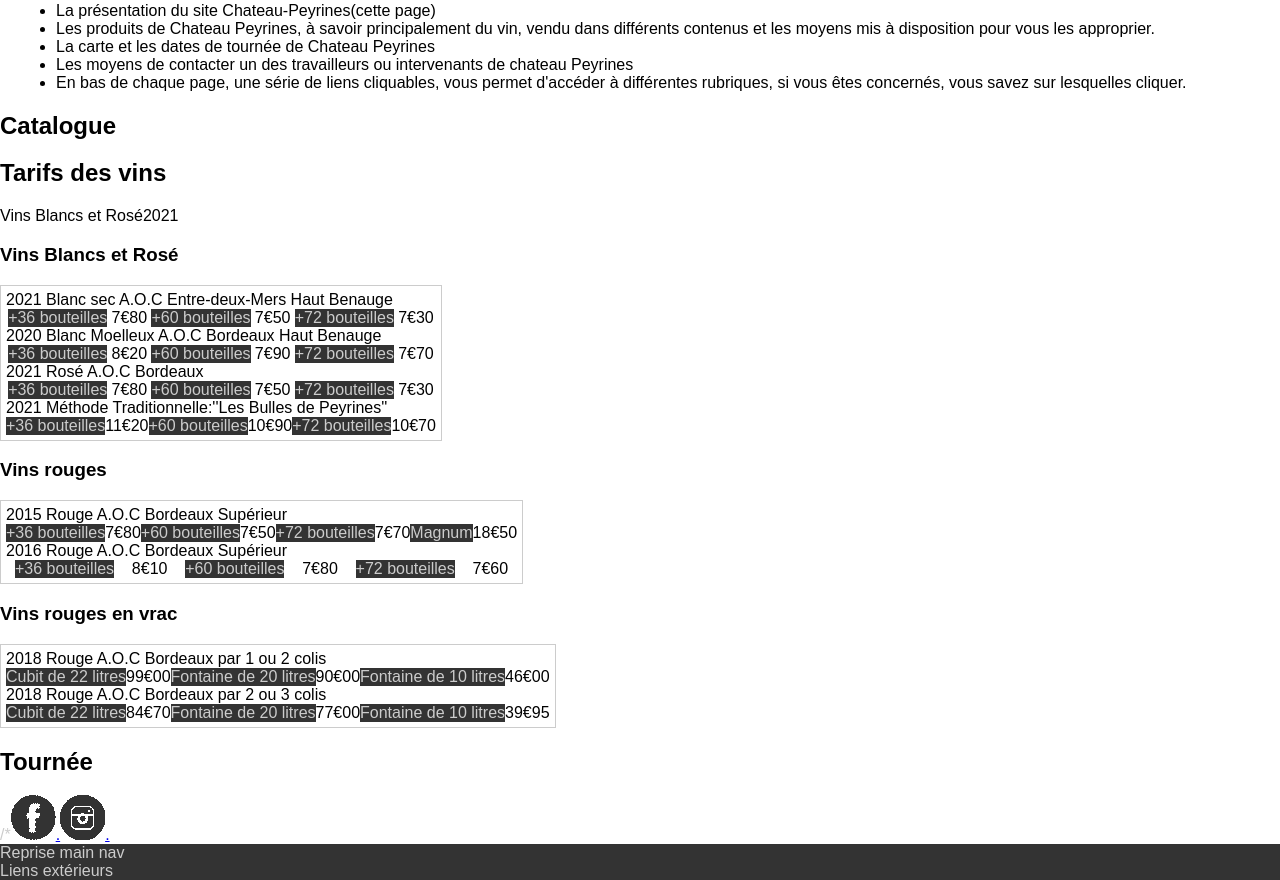
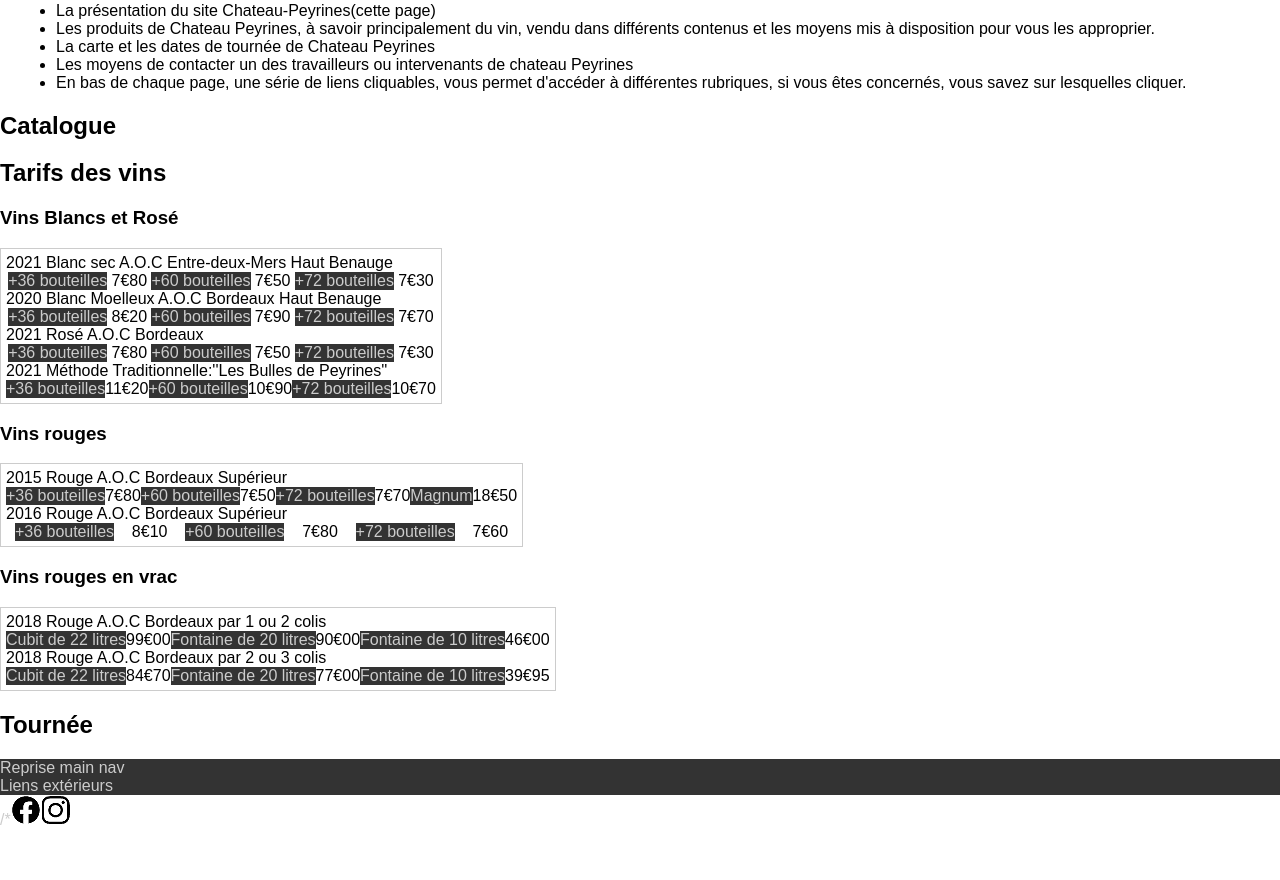
Before and after one commit to wawatusee/chateau-peyrines_json, a PHP site: page /public/index.php in a window 1280 px wide. Shown: the part 276-1156 px from the top of the page. After the commit the page ends 1101 px from the top, so only its background shows below. Run offline with PHP 8.4, Linux system fonts and the light colour scheme.

Commit message:
Gestion des liens vers réseaux sociax avec sprite

```diff
--- a/inc/footer.php
+++ b/inc/footer.php
@@ -1,13 +1,13 @@
 <footer>
     <div class="footerNav">
-        <nav id="menuRS" class="rs">
+    <nav class="mainNav">Reprise main nav</nav>
+        <nav class="extNav">Liens extérieurs</nav>
+        <nav id="menuRS" class="nav-rs">
         /*<?php
                     foreach($menuRS as $item){
-                        echo "<a href=".$item->page."><img src='img/logo-".$item->titre.".png'>.</a>";
+                        echo "<a href=".$item->page." target='_blank'><div class='rs ".$item->titre."'></div></a>";
                     }
         ?>
         </nav>
-        <nav class="mainNav">Reprise main nav</nav>
-        <nav class="extNav">Liens extérieurs</nav>
     </div>
 </footer>
--- a/json/menus.json
+++ b/json/menus.json
@@ -20,11 +20,11 @@
 	"RS_menu":[
 		{
 			"page":"https://www.facebook.com/peyrines",
-			"titre":"FaceBook"
+			"titre":"facebook"
 		},
 		{
 			"page":"https://www.instagram.com/chateau_peyrines/",
-			"titre":"Instagram"
+			"titre":"instagram"
 		}
 	]
 }
--- a/public/css/style.css
+++ b/public/css/style.css
@@ -103,3 +103,29 @@ body {
 #menuRS{
   background-color: white;
 }
+/*Block nav rs*/
+.nav-rs{
+  background-color:pink;
+}
+.nav-rs a{
+  display: inline-block;
+}
+.rs{
+height: 30px;
+width: 30px;
+background-image: url("../img/logo-rs_30px.png");
+background-position-y:0;
+}
+.rs:hover{
+  background-position-y:-30px;
+  }
+.facebook{
+background-position-x:0;
+}
+.instagram{
+background-position-x:-30px;
+}
+.linkedin{
+background-position-x:-60px;
+}
+/*End Block nav rs*/
--- a/public/index.php
+++ b/public/index.php
@@ -36,16 +36,10 @@
             require_once("../model/catalog_model.php");
             //Chargement du catalogue depuis la base de données
             $catalog=new CatalogModel("../json/catalog.json");
-            $catalogueProducts=$catalog->getCatalog();
-            //var_dump($catalogueProducts);
+            $catalogFull=$catalog->getCatalog();
+            $categoriesCatalog=$catalogFull->catalog;
             //Affichage du catalogue
             require_once("../view/catalog_view.php");
-            $categoriesCatalog=$catalogueProducts->catalog;
-            //var_dump($categoriesCatalog);
-            echo $categoriesCatalog[0]->showroom;
-            $a_produits=$categoriesCatalog[0]->Products[0]->année;
-            //var_dump($a_produits);
-            echo ($a_produits);
             $viewCatalog=new CatalogView;
             $showRoomView=$viewCatalog->getView($categoriesCatalog);
             echo $showRoomView;
--- a/view/catalog_view.php
+++ b/view/catalog_view.php
@@ -3,8 +3,8 @@
     public function getView(array $catalogArray){
         foreach($catalogArray as $showroom){
             //Comment décomposer chaque produit sans twig
+            //Chaque catégorie de produits
             $this->catalogView.="<h3>".$showroom->showroom."</H3>";
-            //Chaque catégorie de produits
             $this->catalogView.="<section class='showcase'>";
             foreach ($showroom->Products as $product){
                 //Chaque produit
```
Also changed, not shown: public/img/logo-rs_30px.png (added), public/img/logo-rs_58px.png (added).
